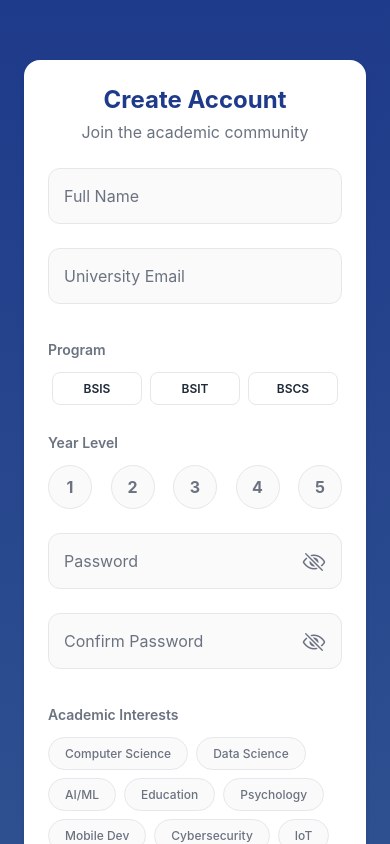
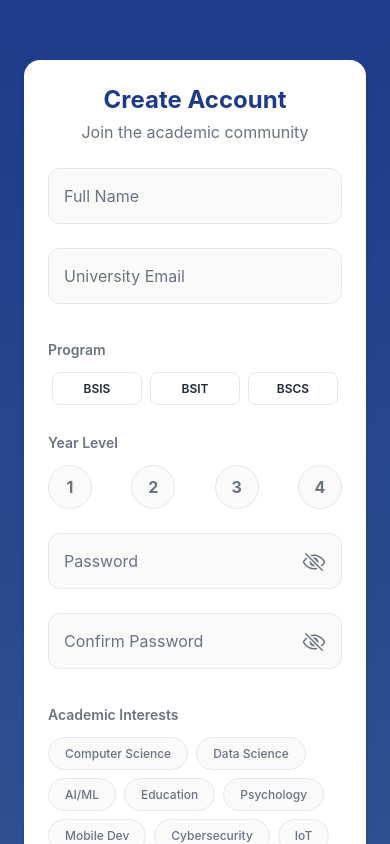
Before and after one commit to veth14/Insight, a React Native app in the folder mobile/: screen /Register in a window 390 px wide. Built offline with nearby package versions, Linux system fonts and the light colour scheme; no server answers.

Commit message:
Fix Year Level

```diff
--- a/mobile/src/screens/auth/RegisterScreen.tsx
+++ b/mobile/src/screens/auth/RegisterScreen.tsx
@@ -149,7 +149,7 @@ const RegisterScreen: React.FC<Props> = ({ navigation }) => {
 
         const yearNum = parseInt(yearLevel);
         if (isNaN(yearNum) || yearNum < 1 || yearNum > 5) {
-            Alert.alert('Invalid Year', 'Please select a valid year level (1-5).');
+            Alert.alert('Invalid Year', 'Please select a valid year level (1-4).');
             return;
         }
 
@@ -231,7 +231,7 @@ const RegisterScreen: React.FC<Props> = ({ navigation }) => {
                         {/* Year Level Selection */}
                         <Text style={styles.sectionLabel}>Year Level</Text>
                         <View style={styles.yearRow}>
-                            {[1, 2, 3, 4, 5].map((y) => (
+                            {[1, 2, 3, 4].map((y) => (
                                 <TouchableOpacity
                                     key={y}
                                     style={[
--- a/mobile/src/screens/main/DashboardScreen.tsx
+++ b/mobile/src/screens/main/DashboardScreen.tsx
@@ -9,12 +9,11 @@ import { NativeStackNavigationProp } from '@react-navigation/native-stack';
 import { HomeStackParamList, UserRole, AcademicProgram } from '../../types';
 import * as DocumentPicker from 'expo-document-picker';
 
-// Mock Data for Design
 const MOCK_STUDIES = Array(5).fill(0).map((_, i) => ({
     _id: `study-${i}`,
     title: `Machine Learning in Education: A Case Study ${i + 1}`,
     authors: ['Valmores, I.', 'Doe, J.'],
-    category: 'BSCS', // Program specific
+    category: 'BSCS',
     program: AcademicProgram.BSCS,
     yearPublished: 2024,
     abstract: 'This is a sample abstract for the study. It discusses the implications of AI in modern classrooms...',
@@ -27,7 +26,7 @@ const MOCK_GAPS = Array(3).fill(0).map((_, i) => ({
     _id: `gap-${i}`,
     title: `Unexplored Areas in Quantum Computing Security ${i + 1}`,
     authors: ['Smith, A.'],
-    category: 'BSIT', // Program specific
+    category: 'BSIT',
     program: AcademicProgram.BSIT,
     yearPublished: 2025,
     abstract: 'Exploring the potential vulnerabilities in post-quantum cryptography...',
```
